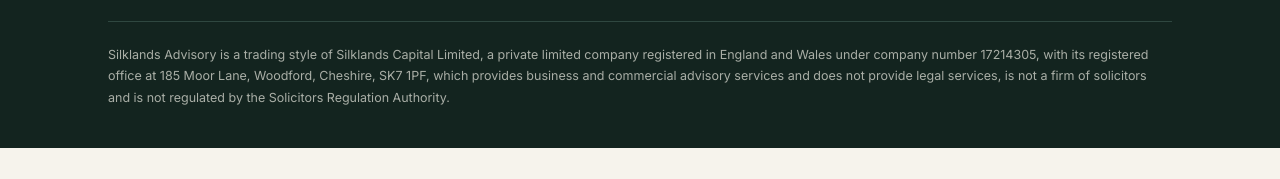
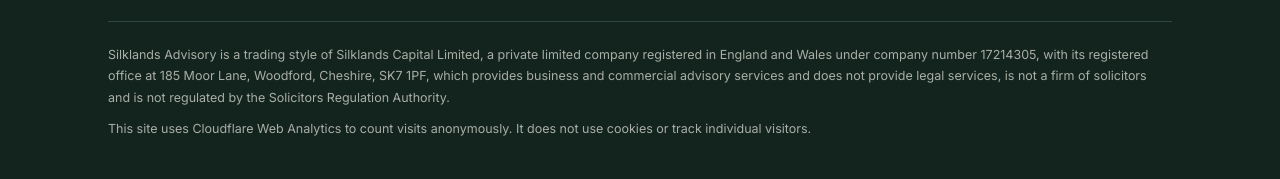
Before and after one commit to MarkCDawsonSA/Silklands-Advisory, a plain HTML site: page index.html in a window 1280 px wide. Shown: the part 7742-7921 px from the top of the page. Before the commit the page ends 7890 px from the top, so only its background shows below. Drawn offline with nearby package versions, Linux system fonts and the light colour scheme.

Commit message:
Add files via upload

```diff
--- a/index.html
+++ b/index.html
@@ -463,6 +463,7 @@ footer{background:var(--green);color:var(--on-dark-soft);padding:36px 0 40px}
       <small>&copy; <span id="yr">2026</span> Silklands Capital Limited</small>
     </div>
     <p class="legal">Silklands Advisory is a trading style of Silklands Capital Limited, a private limited company registered in England and Wales under company number 17214305, with its registered office at 185 Moor Lane, Woodford, Cheshire, SK7 1PF, which provides business and commercial advisory services and does not provide legal services, is not a firm of solicitors and is not regulated by the Solicitors Regulation Authority.</p>
+    <p class="legal" style="margin-top:10px">This site uses Cloudflare Web Analytics to count visits anonymously. It does not use cookies or track individual visitors.</p>
   </div>
 </footer>
 
@@ -474,5 +475,6 @@ footer{background:var(--green);color:var(--on-dark-soft);padding:36px 0 40px}
   document.getElementById('yr').textContent=new Date().getFullYear();
 })();
 </script>
+<!-- Cloudflare Web Analytics --><script type='module' src='https://static.cloudflareinsights.com/beacon.min.js' data-cf-beacon='{"token": "63baad7b06dd4e308a02b29fd83eeb10"}'></script><!-- End Cloudflare Web Analytics -->
 </body>
 </html>
```
